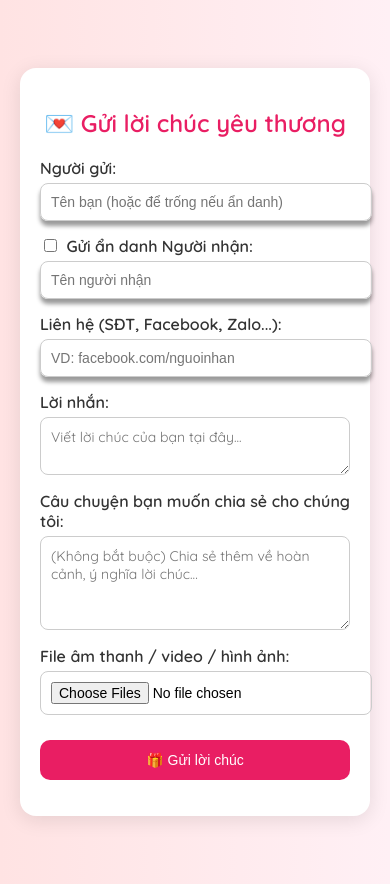
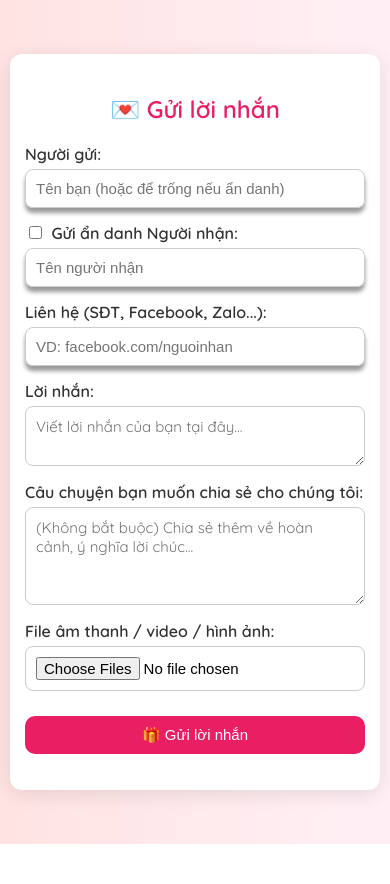
Before and after one commit to SinhThai18/loi-chuc-yeu-thuong, a website: page index.html in a window 390 px wide. After the commit the page ends 844 px from the top, so only its background shows below. Drawn offline with Linux system fonts and the light colour scheme.

Commit message:
fix giao dien

```diff
--- a/index.html
+++ b/index.html
@@ -2,13 +2,14 @@
 <html lang="vi">
 <head>
   <meta charset="UTF-8">
-  <title>Lời chúc yêu thương</title>
+  <title>Lời yêu thương</title>
   <link rel="stylesheet" href="https://fonts.googleapis.com/css2?family=Quicksand:wght@400;600&display=swap">
   <link rel="stylesheet" href="styles.css">
+  <meta name="viewport" content="width=device-width, initial-scale=1.0">
 </head>
 <body>
   <form id="messageForm">
-    <h2>💌 Gửi lời chúc yêu thương</h2>
+    <h2>💌 Gửi lời nhắn </h2>
 
     <label for="senderName">Người gửi:</label>
     <input type="text" id="senderName" class="animation" placeholder="Tên bạn (hoặc để trống nếu ẩn danh)">
@@ -21,7 +22,7 @@
     <input type="text" id="receiverContact" class="animation" required placeholder="VD: facebook.com/nguoinhan">
 
     <label for="messageText">Lời nhắn:</label>
-    <textarea id="messageText" required placeholder="Viết lời chúc của bạn tại đây..."></textarea>
+    <textarea id="messageText" required placeholder="Viết lời nhắn của bạn tại đây..."></textarea>
 
     <label for="storyText">Câu chuyện bạn muốn chia sẻ cho chúng tôi:</label>
     <textarea id="storyText" rows="4" placeholder="(Không bắt buộc) Chia sẻ thêm về hoàn cảnh, ý nghĩa lời chúc..."></textarea>
@@ -30,9 +31,9 @@
     <input type="file" id="mediaFile" accept="audio/*,video/*,image/*" multiple capture>
     <div id="fileList"></div>
 
-    <button type="submit" id="sendBtn">🎁 Gửi lời chúc</button>
+    <button type="submit" id="sendBtn">🎁 Gửi lời nhắn </button>
     <div id="progressContainer">
-  <div id="progressText">🎁 Đang gửi lời chúc...</div>
+  <div id="progressText">🎁 Đang gửi lời nhắn ...</div>
   <progress id="progressBar" value="0" max="100"></progress>
 </div>
     <p class="error" id="errorMsg"></p>
@@ -41,8 +42,8 @@
   <!-- Modal gửi thành công -->
   <div class="modal" id="successModal">
     <div class="modal-content">
-      <h3>🎉 Gửi lời chúc thành công!</h3>
-      <p>Lời chúc của bạn sẽ đến đích trong 24h💖</p>
+      <h3>🎉 Gửi lời nhắn thành công!</h3>
+      <p>Lời nhắn của bạn sẽ đến đích trong 24h💖</p>
       <button onclick="closeModal()">Đóng</button>
     </div>
   </div>
--- a/styles.css
+++ b/styles.css
@@ -1,3 +1,10 @@
+ * {
+  box-sizing: border-box;
+}
+
+html, body {
+  height: 100%;
+}
  body {
       font-family: 'Quicksand', sans-serif;
       background: linear-gradient(to right, #ffe3e3, #fff0f5);
@@ -7,6 +14,7 @@
       justify-content: center;
       align-items: center;
       min-height: 100vh;
+       overflow-y: auto;
     }
 
     form {
@@ -202,11 +210,40 @@
     transition: width 0.4s ease;
   }
    @media (max-width: 500px) {
+  body {
+    padding: 10px;
+  }
+
   form {
+    padding: 20px 15px;
+    border-radius: 12px;
+  }
+
+  input[type="text"],
+  textarea,
+  input[type="file"] {
+    font-size: 15px;
+  }
+
+  button {
+    font-size: 15px;
+    padding: 10px;
+     touch-action: manipulation;
+  }
+
+  .modal-content {
+    width: 90%;
+    max-width: 95%;
     padding: 20px;
   }
 
-      button {
-        font-size: 14px;
+   .file-item {
+    flex-direction: column;
+    align-items: flex-start;
+  }
+
+  .file-item button {
+    align-self: flex-end;
+    margin-top: 5px;
   }
 }
```
Lines whose indentation alone changed are shown as unchanged.
